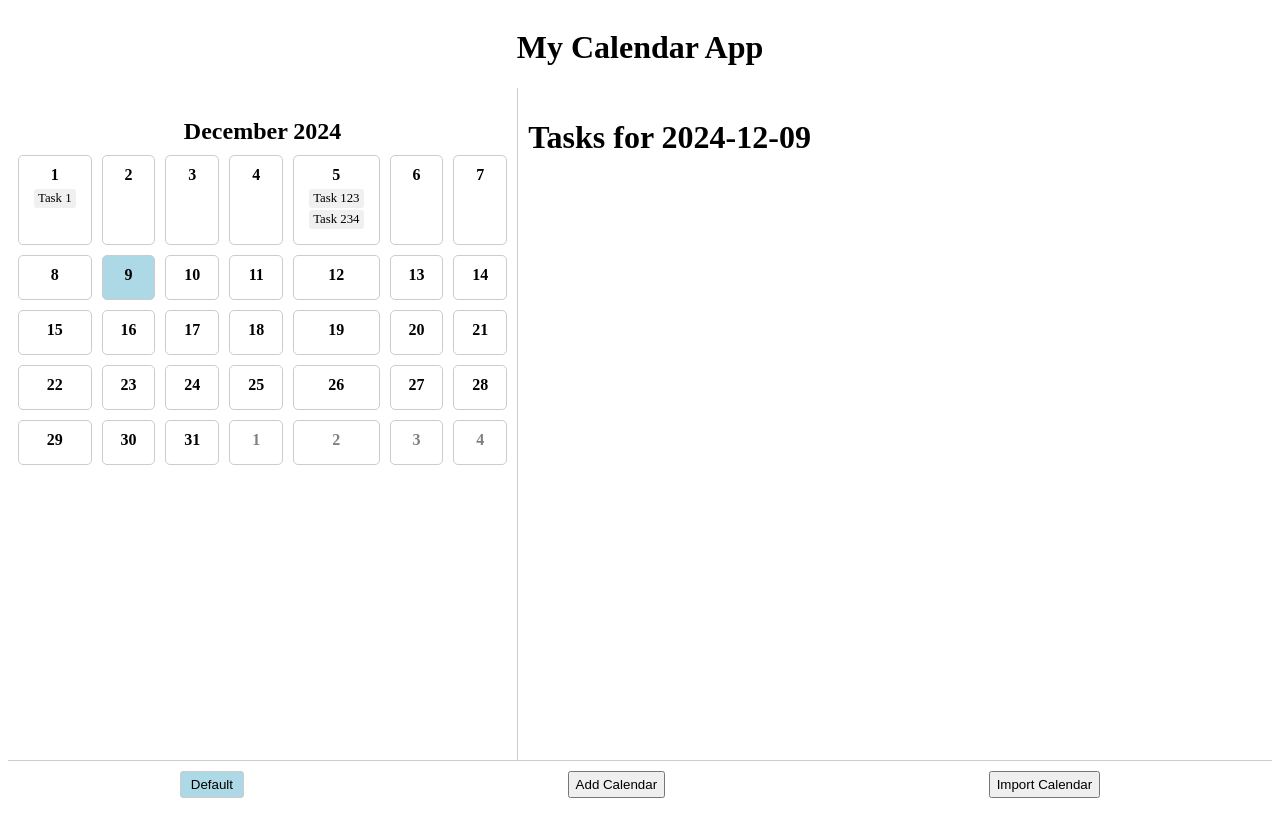
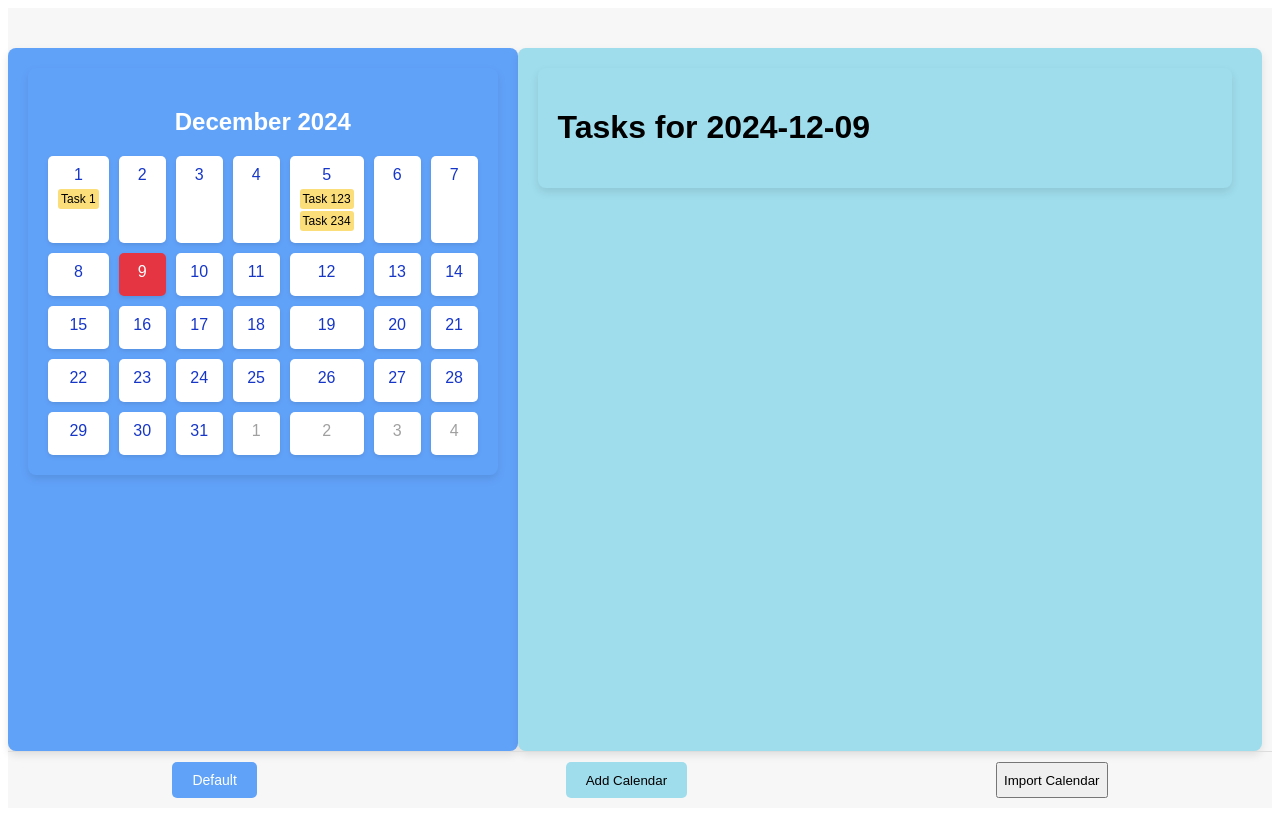
Before and after one commit to zihanKuang/Time_management, a React (Create React App) app: page / in a window 1280 px wide. Built offline with nearby package versions, Linux system fonts and the light colour scheme.

Commit message:
add sub Calendar function

```diff
--- a/src/App/App.css
+++ b/src/App/App.css
@@ -1,38 +1,84 @@
-.App {
-  text-align: center;
+/* 全局容器 */
+.app-container {
+  height: 100vh;
+  display: flex;
+  flex-direction: column;
+  background-color: #F7F7F7; /* 主背景色 */
+  font-family: Arial, sans-serif;
 }
 
-.App-logo {
-  height: 40vmin;
-  pointer-events: none;
+/* 标题样式 */
+.app-title {
+  text-align: center;
+  margin: 0;
+  padding: 20px;
+  font-size: 32px;
+  color: #1636C7;
 }
 
-@media (prefers-reduced-motion: no-preference) {
-  .App-logo {
-    animation: App-logo-spin infinite 20s linear;
-  }
+/* 主日历容器 */
+.main-calendar {
+  display: flex;
+  flex-direction: column;
+  height: 100%;
 }
 
-.App-header {
-  background-color: #282c34;
-  min-height: 100vh;
+/* 日历区布局 */
+.calendar-section {
+  flex: 1;
   display: flex;
-  flex-direction: column;
-  align-items: center;
-  justify-content: center;
-  font-size: calc(10px + 2vmin);
-  color: white;
 }
 
-.App-link {
-  color: #61dafb;
+/* 日任务（左侧） */
+.day-calendar {
+  flex: 3;
+  margin-right: 10px;
 }
 
-@keyframes App-logo-spin {
-  from {
-    transform: rotate(0deg);
-  }
-  to {
-    transform: rotate(360deg);
-  }
+/* 月日历（右侧） */
+.month-calendar {
+  flex: 2;
 }
+
+/* 控制按钮区 */
+.calendar-controls {
+  display: flex;
+  justify-content: space-around;
+  padding: 10px;
+  border-top: 1px solid #ddd;
+}
+
+/* 子日历按钮 */
+.calendar-button {
+  padding: 10px 20px;
+  font-size: 14px;
+  border: none;
+  border-radius: 5px;
+  cursor: pointer;
+  background-color: #E53542;
+  color: white;
+  transition: background-color 0.3s;
+}
+
+.calendar-button.active {
+  background-color: #61A2F9;
+}
+
+.calendar-button:hover {
+  background-color: #C5302E;
+}
+
+/* 添加子日历按钮 */
+.add-calendar-button {
+  background-color: #9FDDEC;
+  color: #000;
+  padding: 10px 20px;
+  border: none;
+  border-radius: 5px;
+  cursor: pointer;
+  transition: background-color 0.3s;
+}
+
+.add-calendar-button:hover {
+  background-color: #7CC1C4;
+}
--- a/src/App/App.jsx
+++ b/src/App/App.jsx
@@ -4,14 +4,15 @@ import React, {Component, useState } from "react";
 import { TaskProvider } from "../services/taskContext";
 import DayCalendar from "../components/Calendar/DayCalendar";
 import MonthCalendar from "../components/Calendar/MonthCalendar";
+import "./App.css";
 
 //创建并暴露App组件
 export default class App extends Component{
   render(){
     return(
       <TaskProvider>
-        <div style={{ height: "100vh", display: "flex", flexDirection: "column" }}>
-          <h1 style={{ textAlign: "center" }}>My Calendar App</h1>
+        <div className="app-container">
+          <h1 className="app-title"></h1>
           <MainCalendar></MainCalendar>
         </div>
       </TaskProvider>
@@ -20,10 +21,17 @@ export default class App extends Component{
 }
 
 const MainCalendar=()=>{
-  const[currentDate,setCurrentDate] = useState(new Date());// 当前选中日期
-  const[subCalendars,setSubCalendars] = useState(["Default"]);//子日历列表
-  const [activeCalendar, setActiveCalendar] = useState("Default"); // 当前激活的子日历
+  // 使用 useState 创建了 currentDate 状态变量，并将初始值设置为当前日期（new Date()）
+  // setCurrentDate 是更新该状态的函数，用于在用户点击某个日期时修改 currentDate 的值
+  // currentDate 的值会传递给子组件（如 MonthCalendar 和 DayCalendar），让它们根据选中的日期显示任务或更新视图
+  const[currentDate,setCurrentDate] = useState(new Date());
 
+  // 使用 useState 创建了 subCalendars 状态变量，用于保存所有子日历的名称，初始值为一个包含 "Default" 的数组
+  // 用户可以通过 UI（如“Add Calendar”按钮）向 subCalendars 中添加新的子日历（例如“工作”、“学习”）
+  const[subCalendars,setSubCalendars] = useState(["Default"]);
+  const [activeCalendar, setActiveCalendar] = useState("Default");
+
+  //
   const addSubCalendar = () => {
     const newCalendarName = prompt("Enter new calendar name:");
     if (newCalendarName && !subCalendars.includes(newCalendarName)) {
@@ -32,41 +40,40 @@ const MainCalendar=()=>{
   };
 
   return(
-      <div style = {{display:"flex",flexDirection:"column",height:"100vh"}}>
+      <div className="main-calendar">
 
-        <div style={{flex:1, display: "flex"}}>
-          <div style={{flex:2,borderRight:"1px solid #ccc", padding: "10px"}}>
+        <div className="calendar-section">
+
+          <div className="month-calendar">
             <MonthCalendar
             currentDate={currentDate}
             setSelectedDate={setCurrentDate}// 传递 setCurrentDate 给子组件
+            calendar={activeCalendar}
             ></MonthCalendar>
           </div>
 
-          <div style={{flex:3, padding: "10px"}}>
+          <div className="day-calendar">
             <DayCalendar
             currentDate={currentDate}
+            calendar={activeCalendar}
           ></DayCalendar>
           </div>
+
         </div>
 
-        <div style={{display:"flex",justifyContent:"space-around",padding:"10px",borderTop:"1px solid #ccc"}}>
-
+        <div className="calendar-controls">
           {subCalendars.map((calendar,index)=>(
             <button
             key={index}
             onClick={() => setActiveCalendar(calendar)}
-            style={{
-              padding: "5px 10px",
-              backgroundColor: activeCalendar === calendar ? "lightblue" : "#f0f0f0",
-              border: "1px solid #ccc",
-              borderRadius: "3px",
-            }}
-            >
+            className={`calendar-button ${
+              activeCalendar === calendar ? "active" : ""
+            }`}>
               {calendar}
             </button>
           ))}
 
-          <button onClick={addSubCalendar}>
+          <button onClick={addSubCalendar} className="add-calendar-button">
             Add Calendar
           </button>
 
--- /dev/null
+++ b/src/components/Calendar/DayCalendar.css
@@ -0,0 +1,53 @@
+/* 日任务列表容器 */
+.day-calendar {
+    background-color: #9FDDEC; /* 背景色 */
+    padding: 20px;
+    border-radius: 8px;
+    box-shadow: 0 4px 8px rgba(0, 0, 0, 0.1);
+    overflow-y: auto; /* 如果任务多，支持滚动 */
+}
+
+/* 任务列表样式 */
+.day-calendar ul {
+    list-style: none;
+    padding: 0;
+    margin: 0;
+}
+
+/* 任务项样式 */
+.day-calendar li {
+    display: flex;
+    align-items: center;
+    margin-bottom: 10px;
+    padding: 10px;
+    background-color: #FBDE7A; /* 任务背景色 */
+    border-radius: 5px;
+    box-shadow: 0 2px 4px rgba(0, 0, 0, 0.1);
+}
+
+/* 任务复选框 */
+.day-calendar input[type="checkbox"] {
+    margin-right: 10px;
+}
+
+/* 任务标题 */
+.day-calendar span {
+    flex-grow: 1;
+    font-size: 16px;
+}
+
+/* 按钮样式 */
+.day-calendar button {
+    margin-left: 5px;
+    padding: 5px 10px;
+    border: none;
+    border-radius: 5px;
+    background-color: #E53542; /* 按钮背景色 */
+    color: white;
+    cursor: pointer;
+    transition: background-color 0.3s;
+}
+
+.day-calendar button:hover {
+    background-color: #C5302E;
+}
--- a/src/components/Calendar/DayCalendar.jsx
+++ b/src/components/Calendar/DayCalendar.jsx
@@ -1,40 +1,49 @@
 import React from "react";
 import CalendarBase from "./CalendarBase";
 import { useTask } from "../../services/taskContext";
+import "./DayCalendar.css";
 
-export const DayCalendar = ({ currentDate}) => {
+export const DayCalendar = ({ currentDate,activeCalendar}) => {
     const {fetchTasks,toggleTaskStatus,editTask,deleteTask} = useTask();
-    const tasks = fetchTasks(currentDate);
+    const tasks = fetchTasks(currentDate,activeCalendar);
+    console.log("Tasks:", tasks);
 
     return (
-        <CalendarBase
-
+        <div className="day-calendar">
+            <CalendarBase
             currentDate={currentDate}
+            fetchTasks={()=>tasks}
 
             renderTasks={() => (
-
-                <ul style={{listStyle:"none",padding:0}}>
+                <ul className="day-calendar-task-list">
                     {tasks.map((task) => (
-                        <li key={task.id}>
+                        <li key={task.id} className="day-calendar-task-item">
 
                             <input
                             type="checkbox"
                             checked={task.completed}
-                            onChange={()=>toggleTaskStatus(currentDate,task.id)}>
+                            onChange={()=>toggleTaskStatus(currentDate,task.id)}
+                            className ="day-calendar-checkox">
                             </input>
 
-                            <span style={{ textDecoration: task.completed ? "line-through" : "none" }}>
+                            <span className={`day-calendar-task-title}${
+                                task.completed ? "completed" : ""
+                            }`}>
                                 {task.title}
                             </span>
 
-                            <button onClick={() => editTask(currentDate,task.id)}>Edit</button>
-                            <button onClick={() => deleteTask(currentDate,task.id)}>Delete</button>
-
+                            <button className="day-calendar-edit-button" onClick={() => editTask(currentDate,task.id,{title : "New Title"})}>
+                                Edit
+                                </button>
+                            <button className="day-calendar-delete-button" onClick={() => deleteTask(currentDate,task.id)}>
+                                Delete
+                                </button>
                         </li>
                     ))}
                 </ul>
             )}
         />
+        </div>
     );
 };
 
--- a/src/components/Calendar/MonthCalendar.css
+++ b/src/components/Calendar/MonthCalendar.css
@@ -1,48 +1,68 @@
+/* 月日历容器 */
 .month-calendar {
-    text-align: center;
+  background-color: #61A2F9; /* 背景色 */
+  padding: 20px;
+  border-radius: 8px;
+  box-shadow: 0 4px 8px rgba(0, 0, 0, 0.1);
 }
 
+/* 日历标题 */
 .calendar-header {
-    font-size: 1.5em;
-    margin-bottom: 10px;
+  font-size: 24px;
+  color: white;
+  text-align: center;
+  margin-bottom: 20px;
 }
 
+/* 日历网格 */
 .calendar-grid {
   display: grid;
   grid-template-columns: repeat(7, 1fr);
   gap: 10px;
 }
 
+/* 日历单元格 */
 .calendar-cell {
   padding: 10px;
   text-align: center;
-    border: 1px solid #ccc;
+  border-radius: 5px;
+  background-color: white;
+  color: #1636C7; /* 字体颜色 */
   cursor: pointer;
-    border-radius: 5px;
+  box-shadow: 0 2px 4px rgba(0, 0, 0, 0.1);
+  transition: background-color 0.3s, transform 0.2s;
 }
 
-  .calendar-cell.selected {
-    background-color: lightblue;
+/* 鼠标悬停效果 */
+.calendar-cell:hover {
+  background-color: #9FDDEC;
+  transform: scale(1.05);
 }
 
-  .calendar-cell.outside-month {
-    color: gray;
+/* 当前选中日期 */
+.calendar-cell.selected {
+  background-color: #E53542; /* 选中日期背景色 */
+  color: white;
 }
 
-  .calendar-day {
-    font-weight: bold;
+/* 月外日期 */
+.calendar-cell.outside-month {
+  color: #A0A0A0; /* 灰色 */
 }
 
+/* 任务摘要 */
 .task-preview {
-    margin: 5px;
-    font-size: 0.8em;
+  margin-top: 5px;
+  font-size: 12px;
   text-align: left;
 }
 
+/* 任务条目 */
 .task-item {
-    background-color: #f0f0f0;
+  background-color: #FBDE7A; /* 任务条目背景色 */
+  color: #000;
+  padding: 3px;
   border-radius: 3px;
-    padding: 2px 4px;
   margin-bottom: 2px;
   overflow: hidden;
   white-space: nowrap;
--- a/src/components/Calendar/MonthCalendar.jsx
+++ b/src/components/Calendar/MonthCalendar.jsx
@@ -3,7 +3,7 @@ import { startOfMonth, endOfMonth, startOfWeek, endOfWeek, addDays, isSameDay, i
 import { useTask } from "../../services/taskContext";
 import "./MonthCalendar.css";
 
-const MonthCalendar = ({ currentDate, setSelectedDate }) => {
+const MonthCalendar = ({ currentDate, setSelectedDate,activeCalendar }) => {
   const { fetchTasks } = useTask();
 
   // 生成日历网格
@@ -28,7 +28,9 @@ const MonthCalendar = ({ currentDate, setSelectedDate }) => {
 
       <div className="calendar-grid">
         {CalendarGrid.map((date, index) => {
-          const tasks = fetchTasks(format(date, "yyyy-MM-dd")); // 获取任务
+          const tasks = fetchTasks(
+            format(date, "yyyy-MM-dd"),
+            activeCalendar); // 获取任务
 
           return (
             <div
--- a/src/components/Task/TaskItem.jsx
+++ b/src/components/Task/TaskItem.jsx
@@ -1,3 +1,8 @@
+// 实现单个任务的操作页面
+// 显示任务信息和状态
+// 支持编辑，完成和删除操作
+// 依赖父组件传递on Edit/on ToggleComplete/onDelete
+
 import React,{useState} from `react`;
 
 const TaskItem = ({task,onToggleComplete,onEdit,onDelete}) => {
--- a/src/services/taskContext.js
+++ b/src/services/taskContext.js
@@ -1,4 +1,5 @@
 import React ,{createContext,useContext,useState} from "react";
+import { format } from "date-fns";
 
 // 创建上下文
 const TaskContext = createContext();
@@ -11,10 +12,10 @@ export const TaskProvider = ({children}) => {
     // 不要直接更新，会出问题 无法触发数据更新
 
     const [tasks,setTasks] = useState({
-        "2024-12-01":[{id:1,title:"Task 1",completed:false}],
+        "2024-12-01":[{id:1,title:"Task 1",completed:false, calendarId: "Default"}],
         "2024-12-05":[
-            {id:2,title:"Task 123",completed:false},
-            {id:3,title:"Task 234",completed:true},
+            { id: 2, title: "Task 123", completed: false, calendarId: "Work" },
+            { id: 3, title: "Task 234", completed: true, calendarId: "Personal" },
         ],
     })
 
@@ -23,22 +24,22 @@ export const TaskProvider = ({children}) => {
         const tasksForDate = tasks[date] ? [...tasks[date]]:[];
         // 找到需要修改的任务
         const updatedTasks = tasksForDate.map((task)=>
-            task.id === id?{...task,isComplete:!task.isComplete}:task
-        );
+            task.id === id?{...task,isComplete:!task.isComplete}:task);
         // 更新状态
         setTasks({...tasks,[date]:updatedTasks});
     };
 
-    const editTask = (date,id,newTitle) => {
-         // 深度拷贝当前任务状态
-         const tasksForDate = tasks[date] ? [...tasks[date]]:[];
-         // 找到需要修改的任务
-         const updatedTasks = tasksForDate.map((task)=>
-             task.id === id?{...task,title:newTitle}:task
-         );
-         // 更新状态
-         setTasks({...tasks,[date]:updatedTasks});
+    const editTask = (date, id, newData) => {
+        // 深度拷贝当前任务列表
+        const tasksForDate = tasks[date] ? [...tasks[date]] : [];
+        // 找到任务并更新
+        const updatedTasks = tasksForDate.map((task) =>
+            task.id === id ? { ...task, ...newData } : task
+        );
+        // 更新状态
+        setTasks({ ...tasks, [date]: updatedTasks });
     };
+
 
     const deleteTask = (date,id) => {
         // 获取指定日期的任务列表
@@ -55,7 +56,16 @@ export const TaskProvider = ({children}) => {
         setTasks({...tasks,[date]:updatedTasks});
     };
 
-    const fetchTasks = (date) => tasks[date] || [];
+    // 从tasks中查找指定日期的任务
+    // 根据calendarID过滤任务
+    // 如果没有提供calendarID就返回所有任务
+    const fetchTasks = (date,calendarId ) => {
+        const formattedDate = format(date, "yyyy-MM-dd");
+        const tasksForDate = tasks[formattedDate] || [];
+        return calendarId
+            ? tasksForDate.filter((tasks)=>tasks.calendarId === calendarId)
+            : tasksForDate;
+    };
 
     return(
         <TaskContext.Provider value={{tasks,toggleTaskStatus,editTask,deleteTask,fetchTasks}}>
```
Lines whose indentation alone changed are shown as unchanged.
